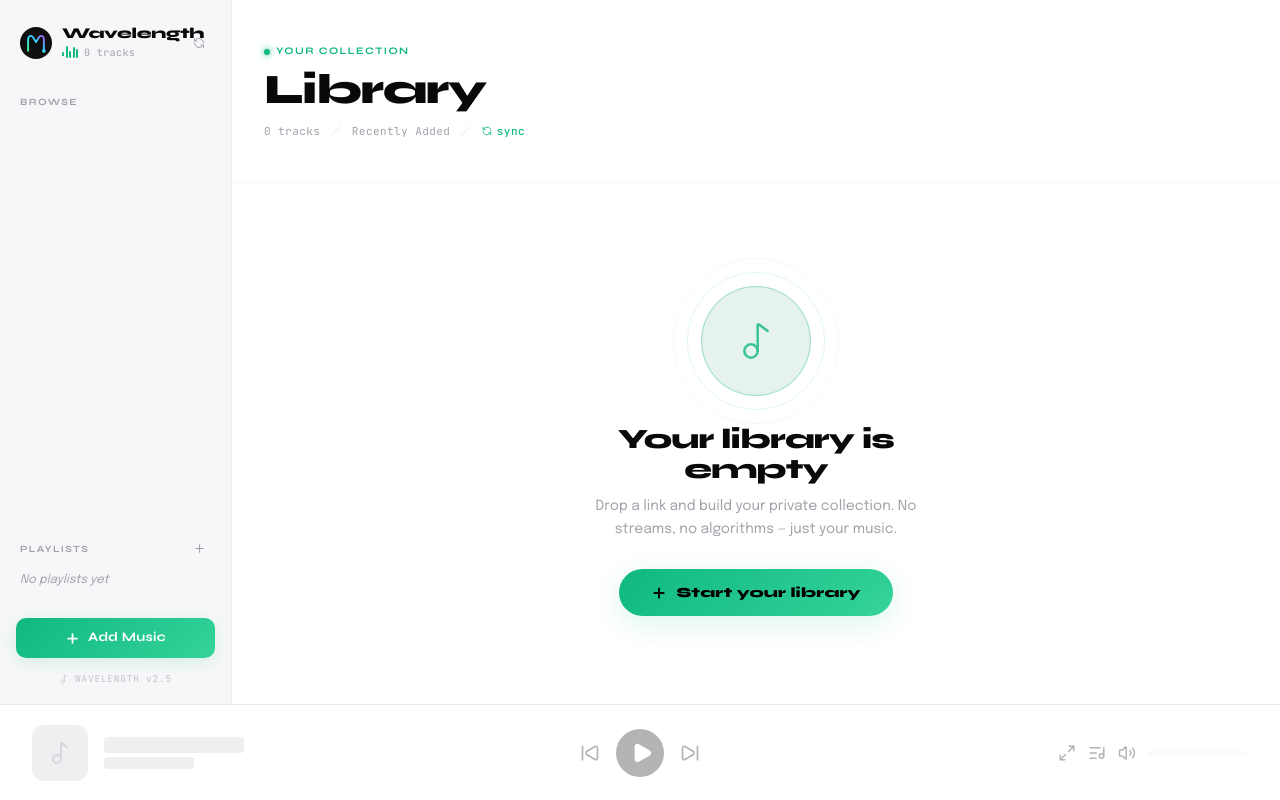
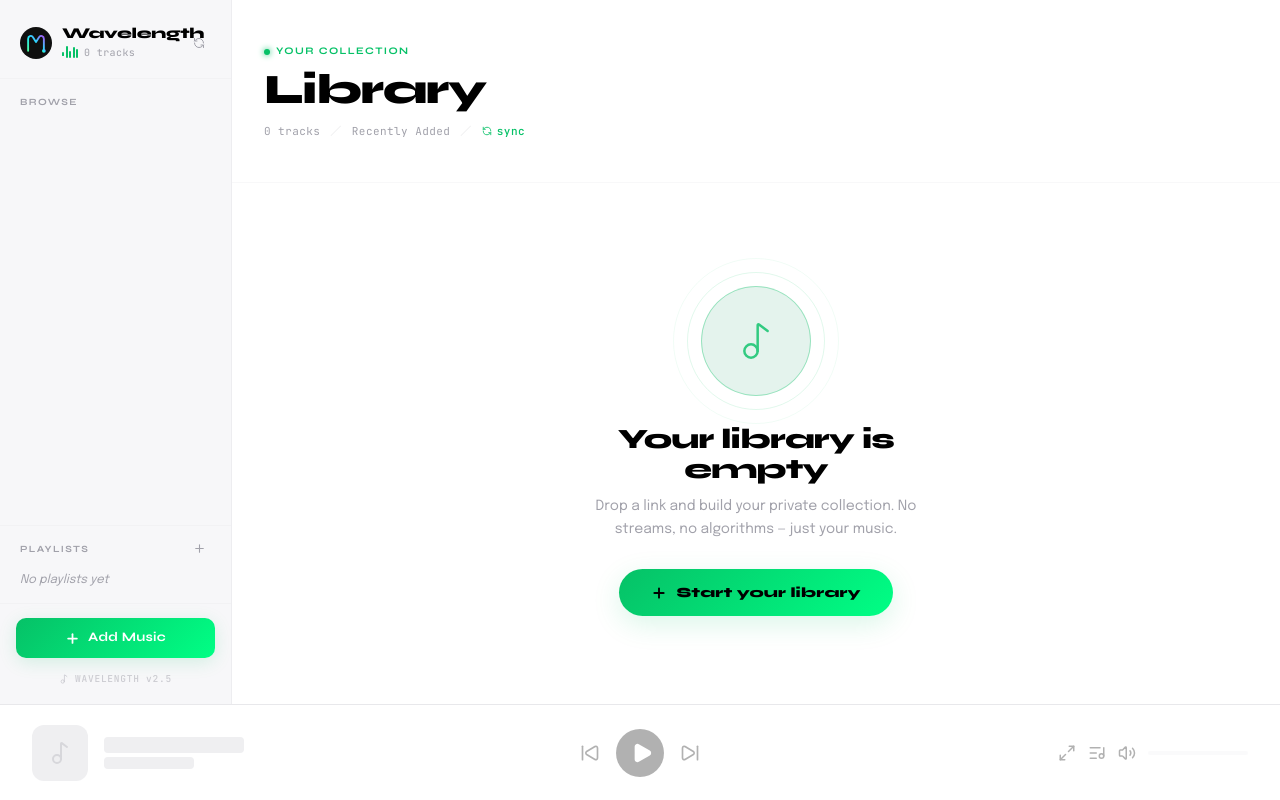
Before and after one commit to bhaskar2004/music, a Next.js app: page /player in a window 1280 px wide. Built offline with nearby package versions, Linux system fonts and the light colour scheme.

Commit message:
feat: complete web app white theme redesign

```diff
--- a/app/globals.css
+++ b/app/globals.css
@@ -22,73 +22,20 @@
     --surface3: #e5e5e8;
     --border: #e8e8eb;
     --border-hover: #d4d4d8;
-    --text: #09090b;
+    --text: #000000;
     --text-muted: #52525b;
     --text-faint: #a1a1aa;
-    --accent: #10b981;
-    --accent-secondary: #059669;
-    --accent-dim: rgba(16, 185, 129, 0.08);
-    --accent-glow: rgba(16, 185, 129, 0.15);
+    --accent: #06C167;
+    --accent-secondary: #00FF85;
+    --accent-dim: rgba(6, 193, 103, 0.08);
+    --accent-glow: rgba(6, 193, 103, 0.15);
     --danger: #ef4444;
     --radius-sm: 8px;
     --radius: 12px;
     --radius-lg: 16px;
     --font-mono: 'JetBrains Mono', monospace;
-    --brand-gradient: linear-gradient(135deg, #10b981 0%, #34d399 100%);
-    --brand-gradient-hover: linear-gradient(135deg, #059669 0%, #10b981 100%);
-  }
-
-  @media (prefers-color-scheme: dark) {
-    :root {
-      --bg: #09090b;
-      --surface: #121214;
-      --surface2: #18181b;
-      --surface3: #27272a;
-      --border: #27272a;
-      --border-hover: #3f3f46;
-      --text: #fafafa;
-      --text-muted: #a1a1aa;
-      --text-faint: #71717a;
-      --accent: #10b981;
-      --accent-secondary: #34d399;
-      --accent-dim: rgba(16, 185, 129, 0.1);
-      --accent-glow: rgba(16, 185, 129, 0.2);
-      --danger: #f87171;
-    }
-  }
-
-  [data-theme="dark"] {
-    --bg: #09090b;
-    --surface: #121214;
-    --surface2: #18181b;
-    --surface3: #27272a;
-    --border: #27272a;
-    --border-hover: #3f3f46;
-    --text: #fafafa;
-    --text-muted: #a1a1aa;
-    --text-faint: #71717a;
-    --accent: #10b981;
-    --accent-secondary: #34d399;
-    --accent-dim: rgba(16, 185, 129, 0.1);
-    --accent-glow: rgba(16, 185, 129, 0.2);
-    --danger: #f87171;
-  }
-
-  [data-theme="light"] {
-    --bg: #ffffff;
-    --surface: #f7f7f9;
-    --surface2: #efeff1;
-    --surface3: #e5e5e8;
-    --border: #e8e8eb;
-    --border-hover: #d4d4d8;
-    --text: #09090b;
-    --text-muted: #52525b;
-    --text-faint: #a1a1aa;
-    --accent: #10b981;
-    --accent-secondary: #059669;
-    --accent-dim: rgba(16, 185, 129, 0.08);
-    --accent-glow: rgba(16, 185, 129, 0.15);
-    --danger: #ef4444;
+    --brand-gradient: linear-gradient(135deg, #06C167 0%, #00FF85 100%);
+    --brand-gradient-hover: linear-gradient(135deg, #05A355 0%, #06C167 100%);
   }
 
   * {
--- a/app/layout.tsx
+++ b/app/layout.tsx
@@ -18,10 +18,7 @@ export const metadata: Metadata = {
 export const viewport: Viewport = {
   width: 'device-width',
   initialScale: 1,
-  themeColor: [
-    { media: '(prefers-color-scheme: light)', color: '#ffffff' },
-    { media: '(prefers-color-scheme: dark)', color: '#000000' },
-  ],
+  themeColor: '#ffffff',
 };
 
 export default function RootLayout({ children }: { children: React.ReactNode }) {
--- a/components/LibraryView.tsx
+++ b/components/LibraryView.tsx
@@ -384,7 +384,7 @@ export default function LibraryView() {
               borderRadius: 20,
               padding: '10px 10px 10px 20px',
               display: 'flex', alignItems: 'center', gap: 8,
-              boxShadow: '0 20px 60px rgba(0,0,0,0.5), 0 0 0 1px rgba(255,255,255,0.04)',
+              boxShadow: '0 20px 60px rgba(0,0,0,0.1), 0 0 0 1px var(--border)',
               zIndex: 1000,
               backdropFilter: 'blur(28px)',
               WebkitBackdropFilter: 'blur(28px)',
--- a/components/MobileNav.tsx
+++ b/components/MobileNav.tsx
@@ -25,8 +25,8 @@ export default function MobileNav() {
         left: 0,
         right: 0,
         height: 80, /* Increased for touch target and safe area */
-        background: '#000000',
-        borderTop: '1px solid rgba(255, 255, 255, 0.05)',
+        background: 'var(--bg)',
+        borderTop: '1px solid var(--border)',
         display: 'flex',
         alignItems: 'center',
         justifyContent: 'space-evenly',
--- a/components/NowPlayingBar.tsx
+++ b/components/NowPlayingBar.tsx
@@ -12,8 +12,7 @@ import Image from 'next/image';
 import SleepTimerDropdown from './SleepTimerDropdown';
 
 const PLACEHOLDER_COLORS = [
-  '#1a1a2e', '#16213e', '#0f3460', '#1b1b2f',
-  '#2d1b69', '#11372a', '#1a0533', '#2c1810',
+  'var(--surface2)', 'var(--surface3)', 'color-mix(in srgb, var(--surface) 80%, var(--accent) 5%)'
 ];
 
 export default function NowPlayingBar() {
--- a/components/QueueView.tsx
+++ b/components/QueueView.tsx
@@ -7,7 +7,7 @@ import { useState, useRef } from 'react';
 import Image from 'next/image';
 
 const PLACEHOLDER_COLORS = [
-  '#000000', '#0A0A0A', '#121212', '#1A1A1A'
+  'var(--surface2)', 'var(--surface3)', 'color-mix(in srgb, var(--surface) 80%, var(--accent) 5%)'
 ];
 
 export default function QueueView() {
@@ -219,7 +219,7 @@ function QueueRow({
         {track.coverUrl ? (
           <Image src={track.coverUrl} alt={track.title} fill style={{ objectFit: 'cover' }} unoptimized />
         ) : (
-          <span style={{ fontSize: 16, fontWeight: 800, color: 'rgba(255,255,255,0.15)' }}>
+          <span style={{ fontSize: 16, fontWeight: 800, color: 'var(--text-faint)' }}>
             {track.title.charAt(0)}
           </span>
         )}
--- a/components/TrackCard.tsx
+++ b/components/TrackCard.tsx
@@ -133,7 +133,7 @@ export default function TrackCard({ track, index }: TrackCardProps) {
               style={{
                 width: 36,
                 height: 36,
-                background: isSelected ? 'var(--accent)' : 'rgba(255,255,255,0.1)',
+                background: isSelected ? 'var(--accent)' : 'var(--surface3)',
                 borderRadius: '10px',
                 display: 'flex',
                 alignItems: 'center',
@@ -255,8 +255,8 @@ export default function TrackCard({ track, index }: TrackCardProps) {
           style={{
             width: 28,
             height: 28,
-            background: 'rgba(0,0,0,0.7)',
-            border: '1px solid rgba(255,255,255,0.1)',
+            background: 'var(--bg)',
+            border: '1px solid var(--border)',
             borderRadius: 6,
             display: 'flex',
             alignItems: 'center',
```
